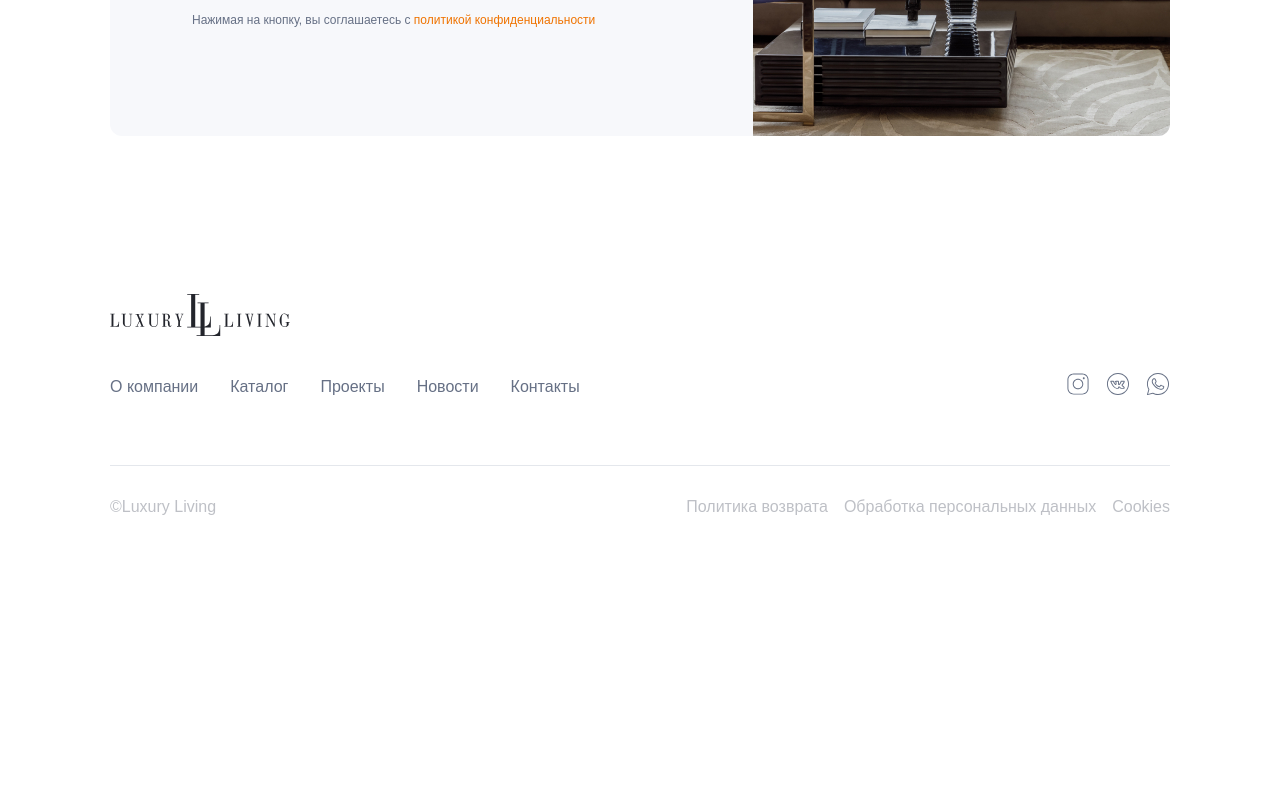
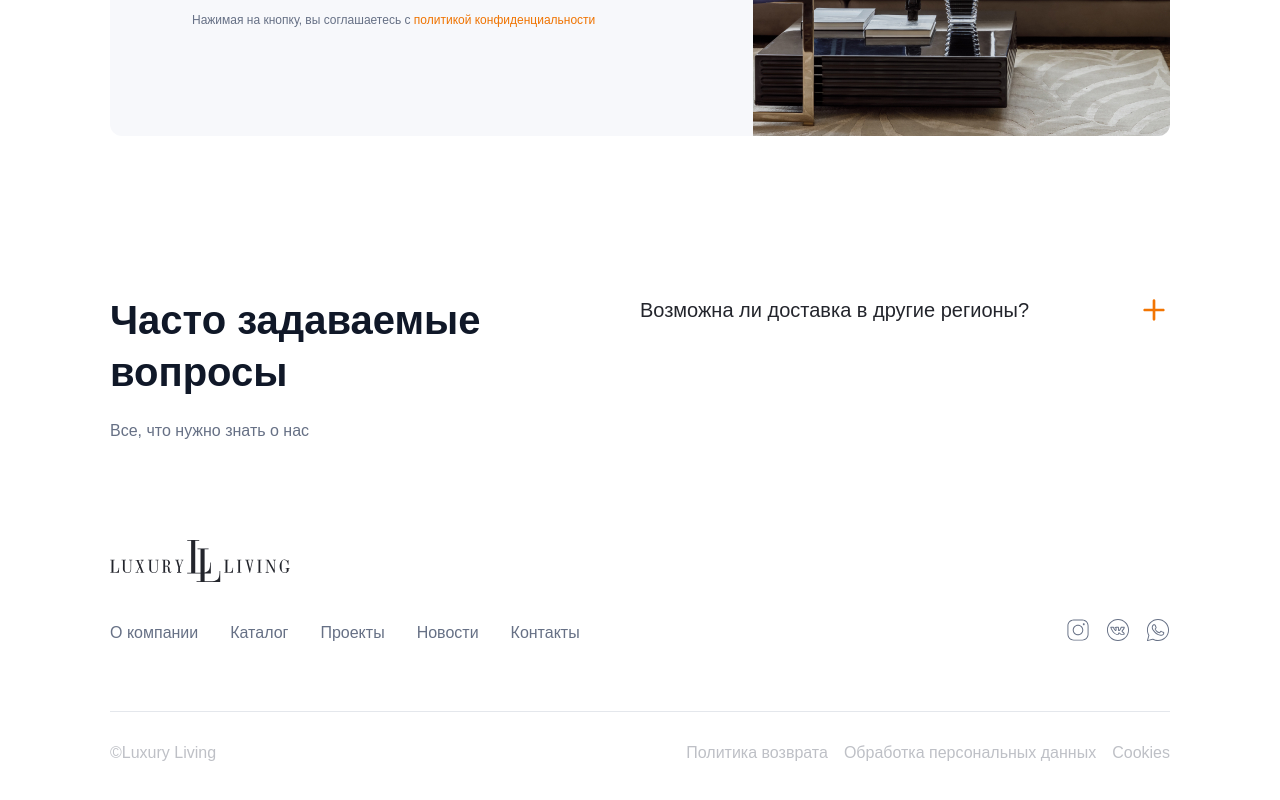
Before and after one commit to Ilya1995/luxury, a React (Create React App) app: page / in a window 1280 px wide. Shown: the part 1430-2230 px from the top of the page. Before the commit the page ends 1994 px from the top, so only its background shows below. Built offline with nearby package versions, Linux system fonts and the light colour scheme.

Commit message:
начал блок faq

```diff
--- /dev/null
+++ b/src/components/FAQ/FAQ.tsx
@@ -0,0 +1,28 @@
+import { FC } from 'react';
+
+import { faq } from './constants';
+
+import './styles.scss';
+
+type PropsType = {};
+
+export const FAQ: FC<PropsType> = () => {
+  return (
+    <div className="faq">
+      <div>
+        <div className="faq__title">Часто задаваемые вопросы</div>
+        <div className="faq__subtitle">Все, что нужно знать о нас</div>
+      </div>
+      <div className="faq-list">
+        {faq.map(({ title, description }) => (
+          <div key={title} className="faq-list__item">
+            <div className="flex-between">
+              <div className="faq-list__item-title">{title}</div>
+              <img className="pointer" alt="plus" src="./plus.svg" />
+            </div>
+          </div>
+        ))}
+      </div>
+    </div>
+  );
+};
--- /dev/null
+++ b/src/components/FAQ/constants.ts
@@ -0,0 +1,7 @@
+export const faq = [
+  {
+    title: 'Возможна ли доставка в другие регионы?',
+    description:
+      'Да, у нас есть бесплатная доставка в любой регион и город России',
+  },
+];
--- /dev/null
+++ b/src/components/FAQ/index.ts
@@ -0,0 +1 @@
+export { FAQ } from './FAQ';
--- /dev/null
+++ b/src/components/FAQ/styles.scss
@@ -0,0 +1,32 @@
+.faq {
+  padding: 3rem 6.875rem;
+  display: flex;
+  justify-content: space-between;
+
+  &__title {
+    font-size: 2.5rem;
+    line-height: 3.25rem;
+    font-weight: 700;
+    color: var(--grey-900);
+  }
+
+  &__subtitle {
+    line-height: 1.625rem;
+    color: var(--grey-600);
+    margin-top: 1.25rem;
+  }
+}
+
+.faq-list {
+  margin-left: 4rem;
+  width: 60%;
+
+  &__item {
+    &-title {
+      // font-weight: 600;
+      font-size: 1.25rem;
+      line-height: 2rem;
+      color: var(--grey-800);
+    }
+  }
+}
--- a/src/pages/Home/Home.tsx
+++ b/src/pages/Home/Home.tsx
@@ -3,6 +3,7 @@ import { FC, useEffect, useState } from 'react';
 import { Header } from '../../components/Header';
 import { BrandsCarousel } from '../../components/BrandsCarousel';
 import { Subscription } from '../../components/Subscription';
+import { FAQ } from '../../components/FAQ';
 import { Footer } from '../../components/Footer';
 
 import './styles.scss';
@@ -50,6 +51,7 @@ export const Home: FC<PropsType> = () => {
       </div>
       <BrandsCarousel />
       <Subscription />
+      <FAQ />
       <Footer />
     </div>
   );
--- a/src/styles/common.scss
+++ b/src/styles/common.scss
@@ -22,6 +22,12 @@ body {
 .flex-center {
   display: flex;
   justify-content: center;
+  align-items: center;
+}
+
+.flex-between {
+  display: flex;
+  justify-content: space-between;
   align-items: center;
 }
 
--- a/src/styles/variables.scss
+++ b/src/styles/variables.scss
@@ -9,4 +9,5 @@
   --grey-400: #bec0c6;
   --grey-600: #667085;
   --grey-800: #23252c;
+  --grey-900: #101828;
 }
```
Also changed, not shown: public/plus.svg (added).
